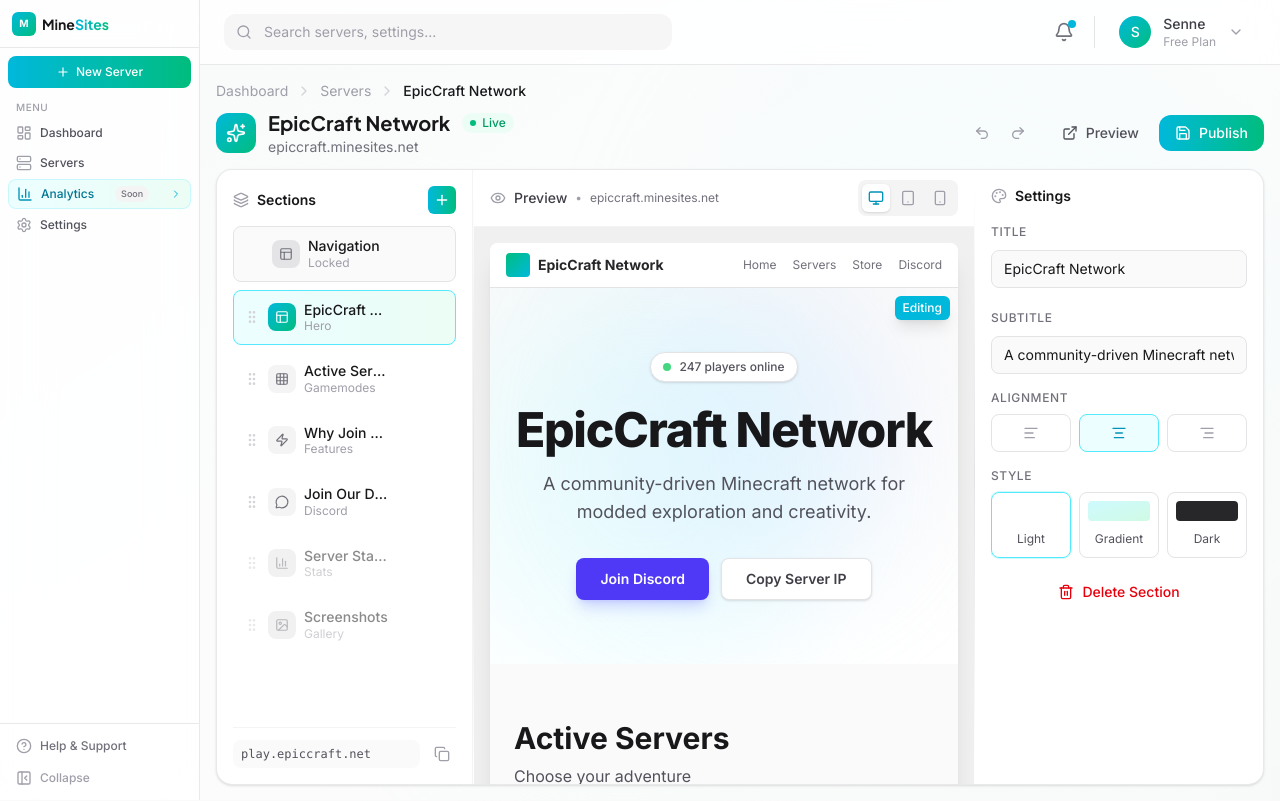
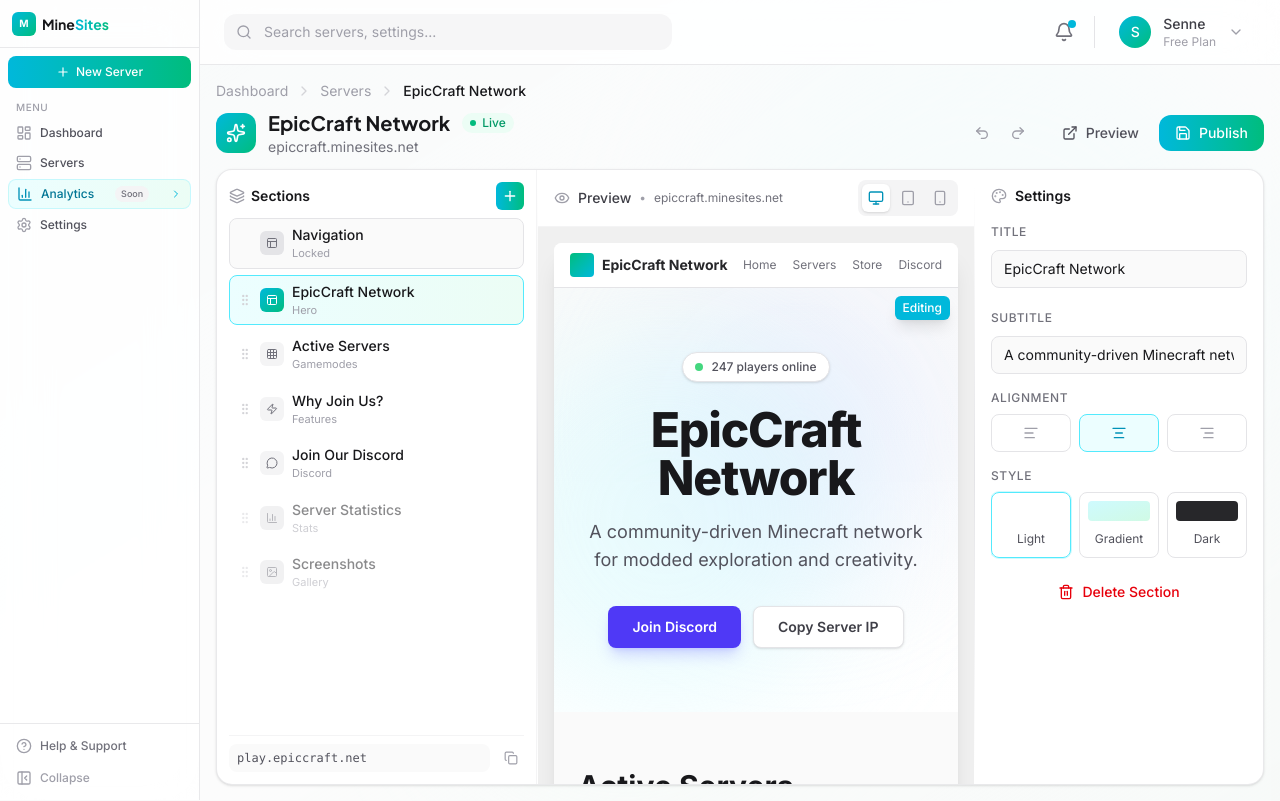
Before and after one commit to sennecools/minesites, a Next.js app: page /dashboard/analytics in a window 1280 px wide. Built offline with nearby package versions, Linux system fonts and the light colour scheme.

Commit message:
Widen sections panel and reduce internal spacing
- Increased panel width from w-64 to w-80 (320px)
- Reduced horizontal padding and gaps
- Smaller icons (w-6 h-6 instead of w-7 h-7)
- Tighter vertical spacing between items
- More room for section titles to display

```diff
--- a/src/app/(dashboard)/dashboard/[serverId]/page.tsx
+++ b/src/app/(dashboard)/dashboard/[serverId]/page.tsx
@@ -1400,9 +1400,9 @@ export default function ServerEditorPage() {
         {/* Main Editor Container */}
         <div className="flex-1 flex rounded-2xl bg-white border border-zinc-200/80 shadow-sm overflow-hidden">
           {/* Sections List */}
-          <div className="w-64 flex-shrink-0 flex flex-col overflow-hidden p-4 border-r border-zinc-100">
-            <div className="flex items-center justify-between mb-3">
-              <div className="flex items-center gap-2">
+          <div className="w-80 flex-shrink-0 flex flex-col overflow-hidden px-3 py-3 border-r border-zinc-100">
+            <div className="flex items-center justify-between mb-2">
+              <div className="flex items-center gap-1.5">
                 <Layers className="w-4 h-4 text-zinc-400" />
                 <h2 className="font-semibold text-zinc-900 text-sm">Sections</h2>
               </div>
@@ -1420,31 +1420,31 @@ export default function ServerEditorPage() {
               {/* Locked Navbar Section */}
               <div
                 onClick={() => setSelectedSection("navbar")}
-                className={`flex items-center gap-2 p-2.5 rounded-lg border cursor-pointer transition-all mb-2 ${
+                className={`flex items-center gap-2 px-2 py-1.5 rounded-lg border cursor-pointer transition-all mb-1.5 ${
                   selectedSection === "navbar"
                     ? "border-cyan-300 bg-gradient-to-r from-cyan-50 to-emerald-50"
                     : "border-zinc-200 bg-zinc-50 hover:border-zinc-300"
                 }`}
               >
-                <div className="text-zinc-300 flex-shrink-0 px-0.5">
-                  <div className="w-4 h-4" /> {/* Spacer where grip would be */}
+                <div className="text-zinc-300 flex-shrink-0">
+                  <div className="w-3.5 h-3.5" /> {/* Spacer where grip would be */}
                 </div>
                 <div
-                  className={`w-7 h-7 rounded-lg flex items-center justify-center flex-shrink-0 ${
+                  className={`w-6 h-6 rounded-md flex items-center justify-center flex-shrink-0 ${
                     selectedSection === "navbar"
                       ? "bg-gradient-to-br from-cyan-500 to-emerald-500"
                       : "bg-zinc-200"
                   }`}
                 >
-                  <Layout className={`w-3.5 h-3.5 ${selectedSection === "navbar" ? "text-white" : "text-zinc-500"}`} />
-                </div>
-                <div className="flex-1 min-w-0 overflow-hidden">
-                  <p className="text-sm font-medium text-zinc-900 truncate leading-tight">Navigation</p>
-                  <p className="text-xs text-zinc-400">Locked</p>
-                </div>
-              </div>
-
-              <Reorder.Group axis="y" values={sections} onReorder={setSections} className="space-y-1.5">
+                  <Layout className={`w-3 h-3 ${selectedSection === "navbar" ? "text-white" : "text-zinc-500"}`} />
+                </div>
+                <div className="flex-1 min-w-0">
+                  <p className="text-sm font-medium text-zinc-900 truncate">Navigation</p>
+                  <p className="text-[11px] text-zinc-400">Locked</p>
+                </div>
+              </div>
+
+              <Reorder.Group axis="y" values={sections} onReorder={setSections} className="space-y-1">
                 {sections.map((section) => {
                   const config = sectionTypeConfig[section.type];
                   const Icon = config?.icon || Layout;
@@ -1455,17 +1455,17 @@ export default function ServerEditorPage() {
                       <motion.div
                         onClick={() => setSelectedSection(isSelected ? null : section.id)}
                         title={section.title}
-                        className={`group flex items-center gap-2 p-2.5 rounded-lg border cursor-pointer transition-all ${
+                        className={`group flex items-center gap-2 px-2 py-1.5 rounded-lg border cursor-pointer transition-all ${
                           isSelected
                             ? "border-cyan-300 bg-gradient-to-r from-cyan-50 to-emerald-50"
                             : "border-transparent hover:border-zinc-200 hover:bg-zinc-50"
                         } ${!section.visible ? "opacity-50" : ""}`}
                       >
                         <div className="cursor-grab text-zinc-300 hover:text-zinc-400 flex-shrink-0">
-                          <GripVertical className="w-4 h-4" />
+                          <GripVertical className="w-3.5 h-3.5" />
                         </div>
                         <div
-                          className={`w-7 h-7 rounded-lg flex items-center justify-center flex-shrink-0 ${
+                          className={`w-6 h-6 rounded-md flex items-center justify-center flex-shrink-0 ${
                             isSelected
                               ? "bg-gradient-to-br from-cyan-500 to-emerald-500"
                               : section.visible
@@ -1473,13 +1473,13 @@ export default function ServerEditorPage() {
                               : "bg-zinc-200"
                           }`}
                         >
-                          <Icon className={`w-3.5 h-3.5 ${isSelected ? "text-white" : "text-zinc-500"}`} />
+                          <Icon className={`w-3 h-3 ${isSelected ? "text-white" : "text-zinc-500"}`} />
                         </div>
-                        <div className="flex-1 min-w-0 overflow-hidden">
-                          <p className="text-sm font-medium text-zinc-900 truncate leading-tight">{section.title}</p>
-                          <p className="text-xs text-zinc-400 capitalize">{section.type}</p>
+                        <div className="flex-1 min-w-0">
+                          <p className="text-sm font-medium text-zinc-900 truncate">{section.title}</p>
+                          <p className="text-[11px] text-zinc-400 capitalize">{section.type}</p>
                         </div>
-                        <div className="flex items-center gap-1 flex-shrink-0 opacity-0 group-hover:opacity-100 transition-opacity">
+                        <div className="flex items-center gap-0.5 flex-shrink-0 opacity-0 group-hover:opacity-100 transition-opacity">
                           <motion.button
                             whileHover={{ scale: 1.1 }}
                             whileTap={{ scale: 0.9 }}
@@ -1490,9 +1490,9 @@ export default function ServerEditorPage() {
                             className="p-1 rounded hover:bg-white transition-colors"
                           >
                             {section.visible ? (
-                              <Eye className="w-3.5 h-3.5 text-zinc-400" />
+                              <Eye className="w-3 h-3 text-zinc-400" />
                             ) : (
-                              <EyeOff className="w-3.5 h-3.5 text-zinc-400" />
+                              <EyeOff className="w-3 h-3 text-zinc-400" />
                             )}
                           </motion.button>
                           <motion.button
@@ -1504,7 +1504,7 @@ export default function ServerEditorPage() {
                             }}
                             className="p-1 rounded hover:bg-red-50 transition-colors"
                           >
-                            <Trash2 className="w-3.5 h-3.5 text-zinc-400 hover:text-red-500" />
+                            <Trash2 className="w-3 h-3 text-zinc-400 hover:text-red-500" />
                           </motion.button>
                         </div>
                       </motion.div>
@@ -1521,7 +1521,7 @@ export default function ServerEditorPage() {
             </div>
 
             {/* Server Info */}
-            <div className="pt-3 mt-3 border-t border-zinc-100">
+            <div className="pt-2 mt-2 border-t border-zinc-100">
               <div className="flex items-center gap-2">
                 <code className="flex-1 px-2 py-1.5 bg-zinc-50 rounded-lg text-xs font-mono text-zinc-600 truncate">
                   {mockServer.serverIp}
@@ -1533,9 +1533,9 @@ export default function ServerEditorPage() {
                   className="p-1.5 rounded-lg hover:bg-zinc-100 transition-colors"
                 >
                   {copied ? (
-                    <Check className="w-4 h-4 text-emerald-500" />
+                    <Check className="w-3.5 h-3.5 text-emerald-500" />
                   ) : (
-                    <Copy className="w-4 h-4 text-zinc-400" />
+                    <Copy className="w-3.5 h-3.5 text-zinc-400" />
                   )}
                 </motion.button>
               </div>
```
